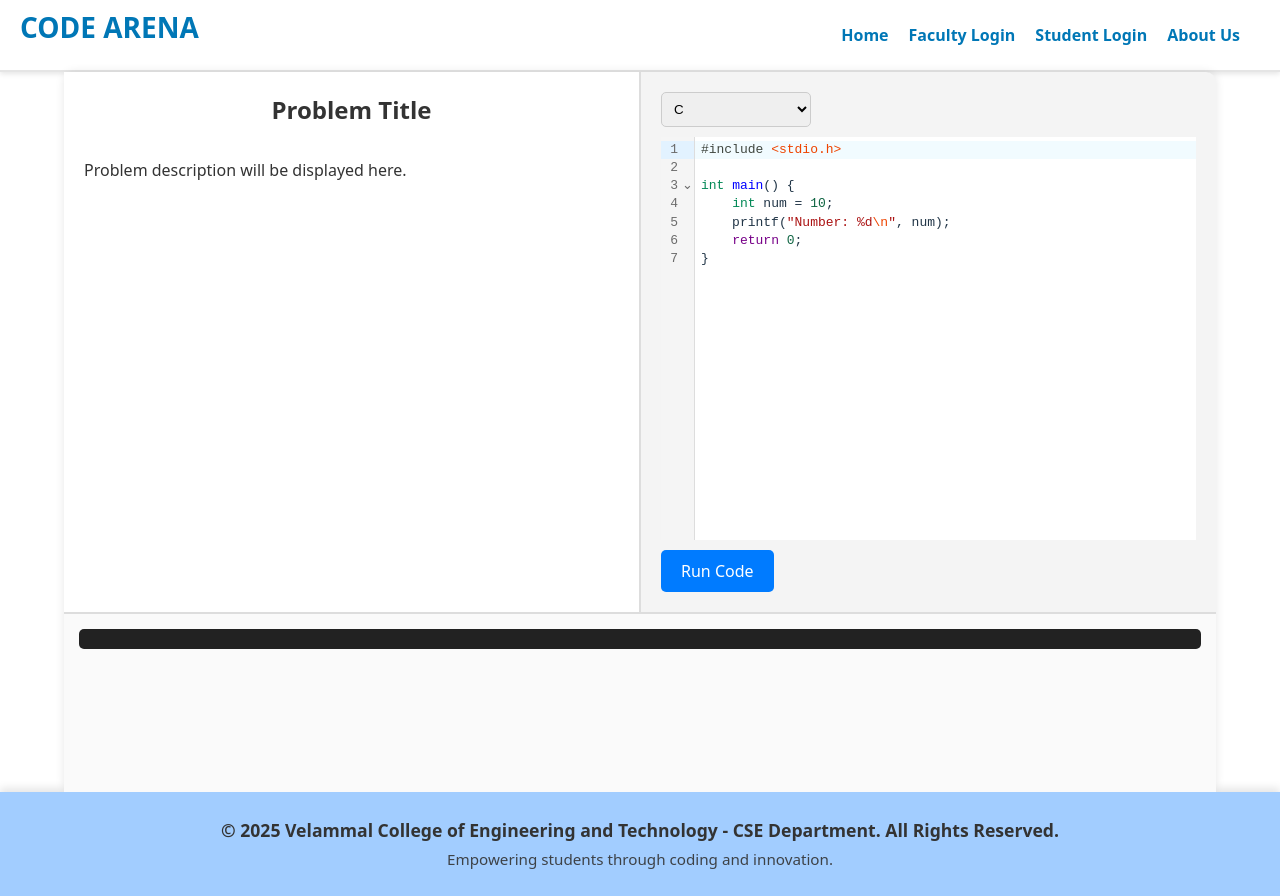
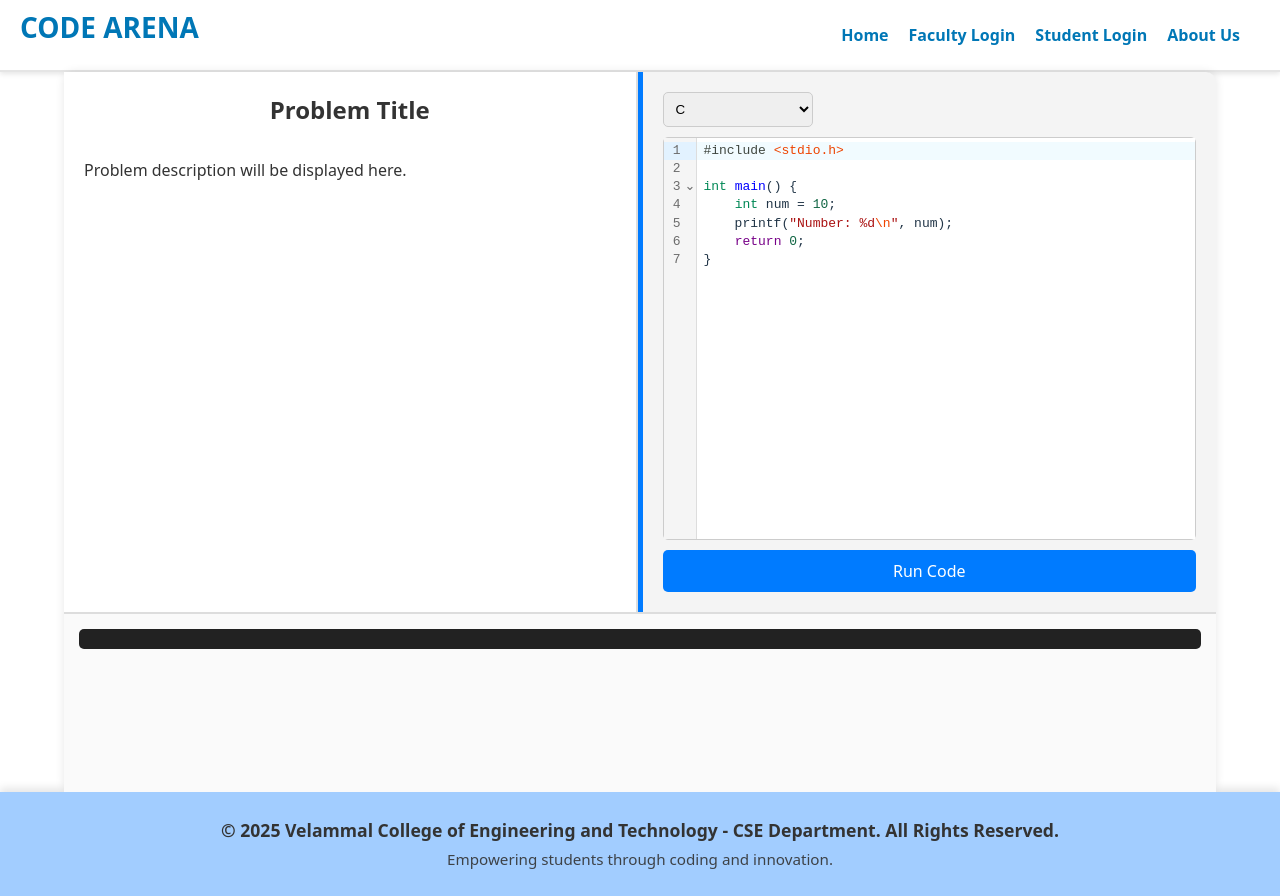
Before and after one commit to VitheshThiraviyam/Code-arena, a React (Vite) app in the folder frontend/: page /codeeditor in a window 1280 px wide. Built offline with nearby package versions, Linux system fonts and the light colour scheme.

Commit message:
Update Codeeditor.css

```diff
--- a/frontend/src/assets/Codeeditor.css
+++ b/frontend/src/assets/Codeeditor.css
@@ -9,16 +9,15 @@
     box-shadow: 0px 0px 10px rgba(0, 0, 0, 0.1);
 }
 
-/* Top Section: Problem Description & Code Editor (50% each) */
 .top-container {
     display: flex;
     flex: 1;
     height: 75%;
+    position: relative;
 }
 
-/* Left side - Problem description */
+/* Problem description (left side) */
 .problem-section {
-    flex: 1;
     padding: 20px;
     overflow-y: auto;
     background: #ffffff;
@@ -27,16 +26,27 @@
     flex-direction: column;
 }
 
-/* Right side - Code Editor */
+/* Code Editor (right side) */
 .code-editor-section {
-    flex: 1;
     display: flex;
     flex-direction: column;
     padding: 20px;
     position: relative;
 }
 
-/* Language Selection Dropdown */
+/* Resizable Divider */
+.divider {
+    width: 5px;
+    background: #007bff;
+    cursor: ew-resize;
+    position: relative;
+}
+
+.divider:hover {
+    background: #0056b3;
+}
+
+/* Language Selection */
 .language-select {
     padding: 8px;
     border-radius: 5px;
@@ -45,27 +55,16 @@
     margin-bottom: 10px;
 }
 
-/* Wrapper to ensure CodeMirror does not overflow */
-.editor-wrapper {
-    flex: 1;
-    display: flex;
-    flex-direction: column;
-    overflow: hidden;
-    border: 1px solid #ccc;
-    border-radius: 5px;
-}
-
 /* Code Editor */
 .code-editor {
     flex: 1;
+    border: 1px solid #ccc;
+    border-radius: 5px;
     background: white;
-    overflow: auto;
-    min-height: 300px;
 }
 
-/* Run Code Button */
+/* Run Button */
 .run-button {
-    margin-top: 10px;
     padding: 10px 20px;
     background-color: #007bff;
     color: white;
@@ -73,16 +72,14 @@
     border-radius: 5px;
     cursor: pointer;
     transition: background 0.3s ease-in-out;
-    align-self: flex-start;
-    position: relative;
-    z-index: 1;
+    margin-top: 10px;
 }
 
 .run-button:hover {
     background-color: #0056b3;
 }
 
-/* Bottom - Output Section */
+/* Output Section */
 .output-container {
     width: 100%;
     height: 25%;
```
